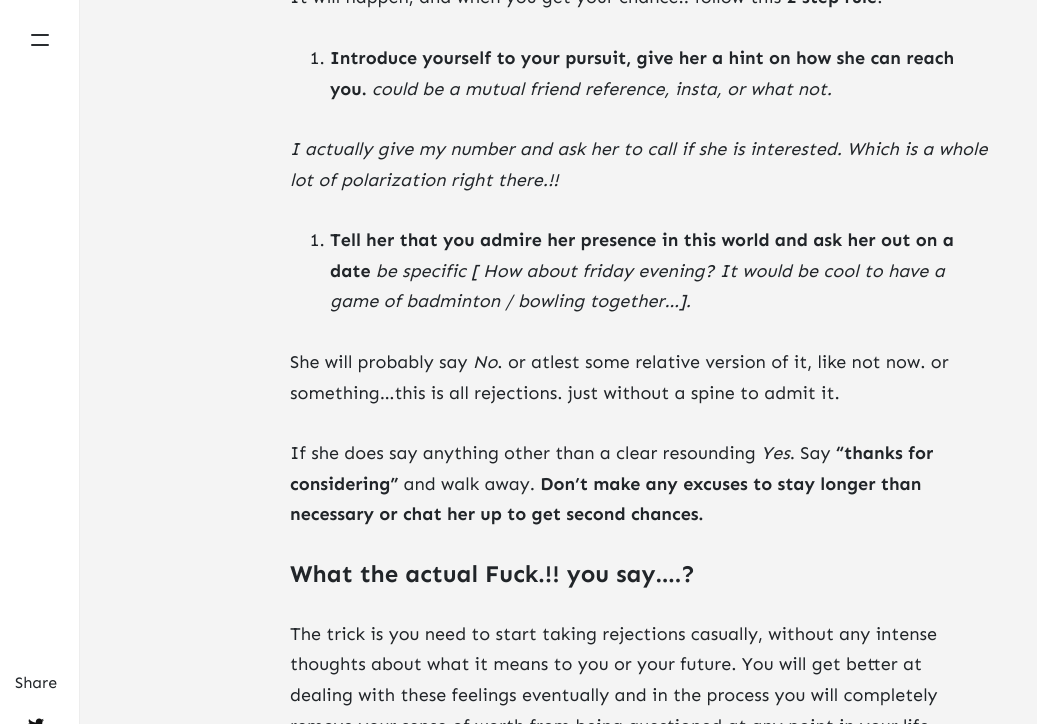
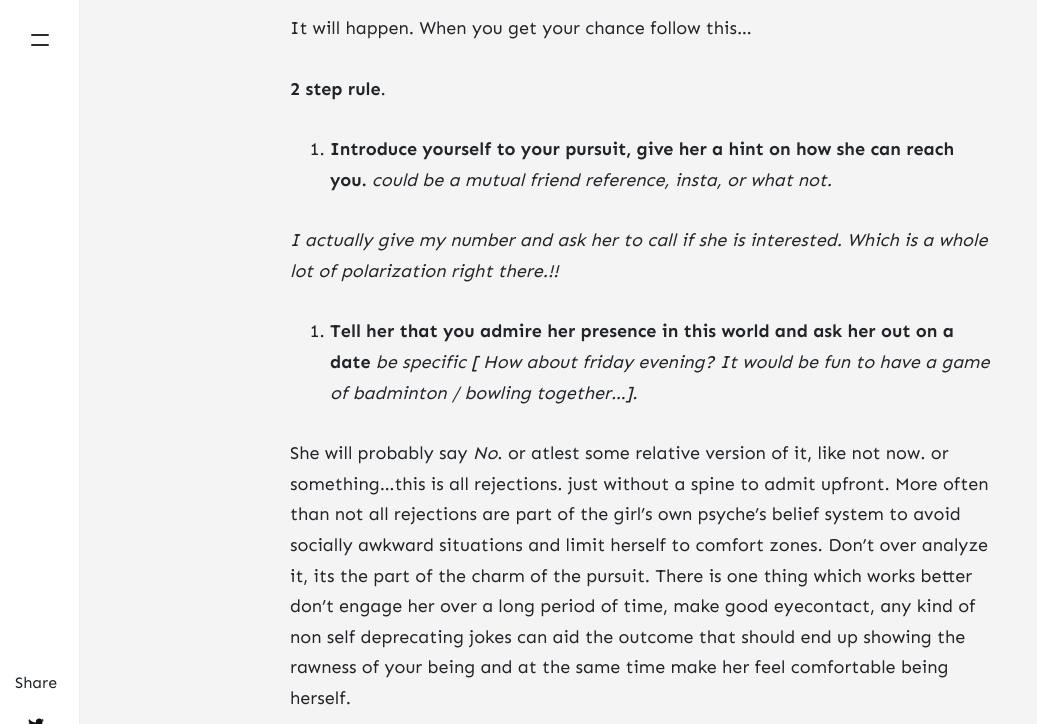
Before and after one commit to gowrav/gowrav.github.io, a Jekyll site: the page built from _posts/2020-07-20-sound-advice-for-daring.md, in a window 1280 px wide and 1400 px high, scrolled down 3527 px. Shown: the top 724 px of the window, without its empty margins (0-1037 px from the left). Built offline with Jekyll 4.4.1, drawn with Linux system fonts in a browser that asks for light colours; nearby versions of some CDN libraries; comment, search, counter and statistics services are not loaded; some of the changed text lies outside the part shown; grey boxes are pictures that could not be loaded.

Commit message:
Update 2020-07-20-sound-advice-for-daring.md

```diff
--- a/_posts/2020-07-20-sound-advice-for-daring.md
+++ b/_posts/2020-07-20-sound-advice-for-daring.md
@@ -9,7 +9,7 @@ description: ""
 rating:
 ---
 
-I am not an expert but I do have a sound advice given my adventures of finding love.
+I am not the "expert" in the domain but I do have a mastery over daring given my adventures so far.
 
 First, lets clear the nonsense. It's not love.!
 All the feelings and emotions you feel when you look at someone and start to develop immense need to be with and build a beautiful future together, yeah.. that has nothing to do with love.
@@ -36,18 +36,17 @@ Whatever he said falls along the same lines...
 
 > Men desire women for their beauty and women desire men for their status ...
 
-"**status**" in our society is closely related to financial stability, and in India its now a father's duty to find a "secure" home for his daughter to procreate. In accordance to this, today more and more men have started crushing their ambitions and dreams in an illogical *pursuit* of *settling*. Typically men with money feel they are worthy and have the luxury of rejection, when we don't have enough of it we feel less worthy and feel dejected.
+"**status**" in our society is closely related to financial stability, and in India its now a father's duty to find a "secure" home for his daughter to procreate. In accordance to this, today more and more men have started crushing their ambitions and dreams in an illogical *pursuit* of *settling*. Typically men with money have an inherent feeling they are worthy and have the luxury of rejection and choices which is what **status** signify, when we don't have enough of it we feel less worthy and feel dejected.
 
 Luckily, this is not the complete story.
 
-
-Let's make it a bit personal.
+Let's add a personal touch.
 
 ***Have I ever felt that I don't deserve that girl because she's too beautiful?***
 
-did Yes.., Not anymore., If I find a woman attractive, I would definitely try my luck with her.
+I did Yes a long time ago., but Not anymore., If I find a woman attractive, I would definitely pursue without every bringing this question into my mind.
 
-> Imagine the worst possible thing that can happen if you ask her out.!, It's infinitely better than beliving she is not for you.
+> Imagine the worst possible thing that can happen if you ask the girl you fancy out on a date.!, It's infinitely better than beliving you don't have a chance.
 
 I would put it this way.
 
@@ -55,15 +54,17 @@ I would put it this way.
 
 >The whole universe is here for you to take action, to conquer your wildest dreams. For any thoughts which says otherwise just put it on hold for 100years. You can revisit that later.
 
-Having this belief is the first step.
+Having this belief is the first step and the most important one.
 
 ### Pointers for Rookie. [the Technique.!]
-For starters, if you haven't met her in person but keep eyeballing her profile, it means you have paused your life in the dream of a pursuit which is not good.
-Remove her number from contacts. Don't keep tabs on her social media accounts or worse don't keep re-viewing her pics as you might get stuck in Limerance.
+For starters, if you haven't met this person in person but keep eyeballing her profile, it means you have paused your life in a dream of pursuit which is limiting.
+Remove her info from contacts. Don't keep tabs on her social media accounts or worse don't keep re-viewing her pics as you might get stuck in Limerance.
 
 As a man of faith all I can say is pray once to god or universe or just nudge your subconscious that you want to meet this crush of yours face to face by end of the year. This part of the puzzle is not under our control but asking for help is the only move we have.
 
-It will happen, and when you get your chance.. follow this **2 step rule**.
+It will happen. When you get your chance follow this...
+
+**2 step rule**.
 
 1. **Introduce yourself to your pursuit, give her a hint on how she can reach you.**
 *could be a mutual friend reference, insta, or what not.*
@@ -71,31 +72,38 @@ It will happen, and when you get your chance.. follow this **2 step rule**.
 *I actually give my number and ask her to call if she is interested. Which is a whole lot of polarization right there.!!*
 
 
-2. **Tell her that you admire her presence in this world and ask her out on a date** *be specific [ How about friday evening? It would be cool to have a game of badminton / bowling together...].*
+2. **Tell her that you admire her presence in this world and ask her out on a date** *be specific [ How about friday evening? It would be fun to have a game of badminton / bowling together...].*
 
-She will probably say *No*. or atlest some relative version of it, like not now. or something...this is all rejections. just without a spine to admit it.
+She will probably say *No*. or atlest some relative version of it, like not now. or something...this is all rejections. just without a spine to admit upfront.
+More often than not all rejections are part of the girl's own psyche's belief system to avoid socially awkward situations and limit herself to comfort zones. Don't over analyze it, its the part of the charm of the pursuit. There is one thing which works better don't engage her over a long period of time, make good eyecontact, any kind of non self deprecating jokes can aid the outcome that should end up showing the rawness of your being and at the same time make her feel comfortable being herself.
+
+![name of the game is paradox](https://i.pinimg.com/originals/88/ec/3c/88ec3c12cc7115d302f56226944f3b21.jpg)
+
 
 If she does say anything other than a clear resounding *Yes*. Say **"thanks for considering"** and walk away.
 **Don't make any excuses to stay longer than necessary or chat her up to get second chances.**
 
 #### What the actual Fuck.!! you say....?
-The trick is you need to start taking rejections casually, without any intense thoughts about what it means to you or your future. You will get better at dealing with these feelings eventually and in the process you will completely remove your sense of worth from being questioned at any point in your life.
+The trick is that, you need to start taking rejections casually, without any intense thoughts about what it means to you or your future.
+You will get better at dealing with these feelings eventually and in the process you will completely remove your sense of worth from being questioned at any point in your life.
 
-You would have started "loving yourself". This is a level up that one needs to achieve.
-Loving oneself means you attract more people to love you for who you are. This is the unconditional kind.
+You would have started "loving yourself".
+This is a "level up" one needs to achieve for the pursuit to work and life to become joyful.
+
+> Loving oneself helps you to attract more people who love you for who you are...This is the unconditional kind.
 
 I have got rejected so many times, some were a joy in retrospect. Rejections doesn't mean much to my value or worthiness.
 
 No matter what my friend Manoj keeps saying, My worthiness have never been this antifragile before, everyone needs to develop that.
 
-At inception it's totally normal to feel inadequate, you will be scared of loosing your shot, your mind keeps telling you to back down, to limit yourself in the comfort zones this is trait that has kept us alive for thousand's of years to do what is not risky in this case the one which doesn't damage your sense of self.
+At inception it's totally normal to feel inadequate, you will be scared of loosing your shot, your mind keeps telling you to back down, to limit yourself in the comfort zones this is a preservation trait that which has kept us alive for thousand's of years to do what is not risky. In this case to not take a chance that might damage your confidence and a sense of self.
 
-I had struggled with this feeling for two years. I was desperate. I felt worthless for days together, I couldn't live without doing what was necessary but couldn't handle rejections well.
-Many days I had wept myself to sleep. Whenever I used to meeet the girl I was in pursuit of, I used to ask her availabilty to see if I have chance, looking back it was a low status move. Made me very needy, I had the anxiety about missing out. All in all that was a journey I needed to grow.
+I had struggled with this feeling for two long years, I was desperate. I felt worthless for days together, I would consider myself a fool, but ultimately did do what was necessary even then I could barely handle rejections well.
+Many nights I had wept myself to sleep. sometimes when I used to meeet the girl I was in pursuit of, I used to ask her of her relationship status to see if I have chance, looking back it was a low status move. Made me very needy, I had the anxiety about missing out. All in all that journey was exactly what was needed for me to grow.
 
 
 #### So why even ask when the trick is to Walk Away?
-Rejection is a double edge sword, it cuts both ways. You get to weild it's power by accepting it.
+Rejection is a double edge sword, it cuts both ways. You get to wield it's power by accepting it.
 
 By accepting rejections gracefully you will master it.
 
```
Also changed, not shown: other parts of _posts/2020-07-20-sound-advice-for-daring.md (+2 -1 lines).
